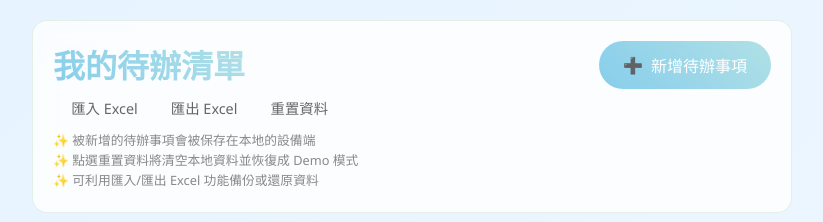
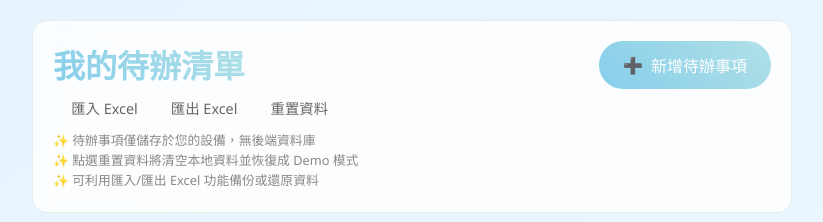
Before and after one commit to cyanshub/starter-vue-todolist, a Vue app: page /todos in a window 1280 px wide. Shown: the top 222 px of the page, without its empty margins (228-1051 px from the left). Built offline with nearby package versions, Linux system fonts and the light colour scheme; some icons are missing.

Commit message:
fix: 優化提示文字

```diff
--- a/src/views/TodoList.vue
+++ b/src/views/TodoList.vue
@@ -9,7 +9,7 @@
           <button @click="handleResetData" class="reset-btn"><v-icon name="sync" scale="1" /> 重置資料</button>
         </div>
         <div class="tips">
-          <p>✨ 被新增的待辦事項會被保存在本地的設備端</p>
+          <p>✨ 待辦事項僅儲存於您的設備，無後端資料庫</p>
           <p>✨ 點選重置資料將清空本地資料並恢復成 Demo 模式</p>
           <p>✨ 可利用匯入/匯出 Excel 功能備份或還原資料</p>
         </div>
```
